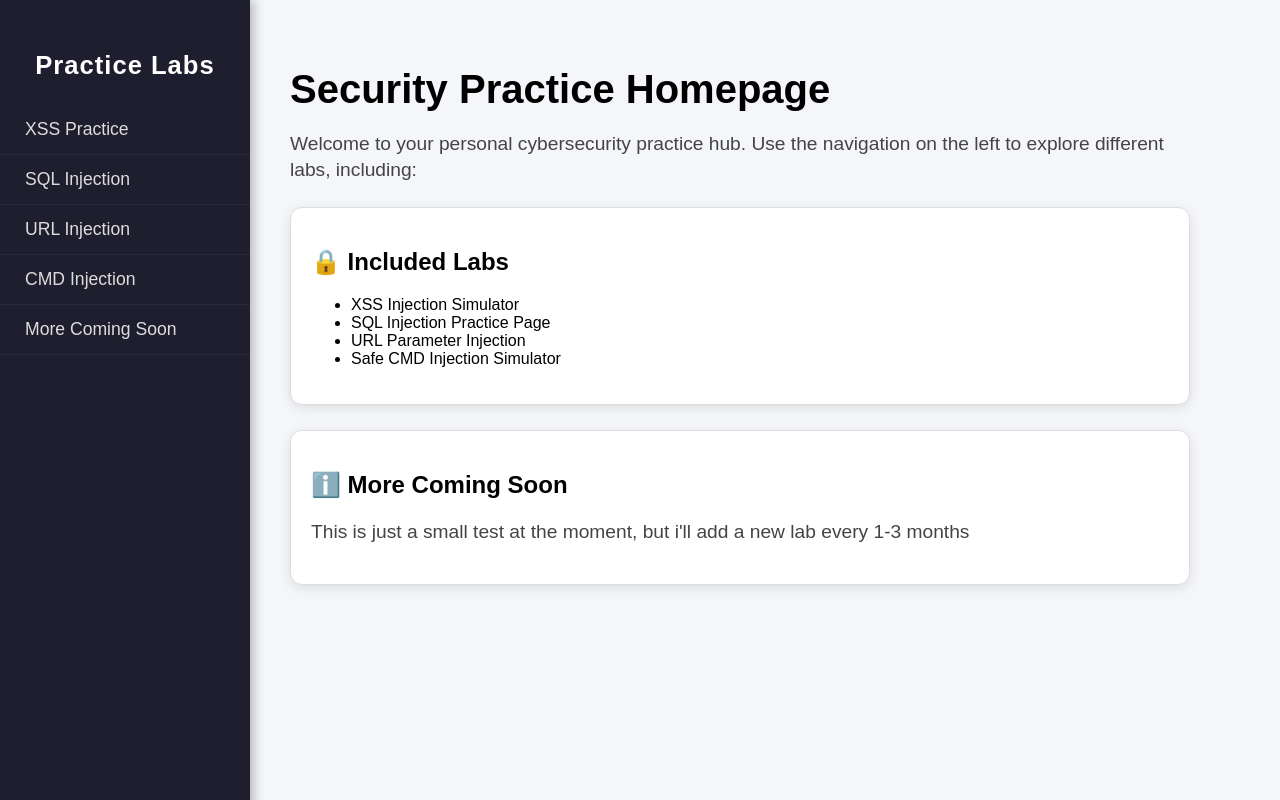
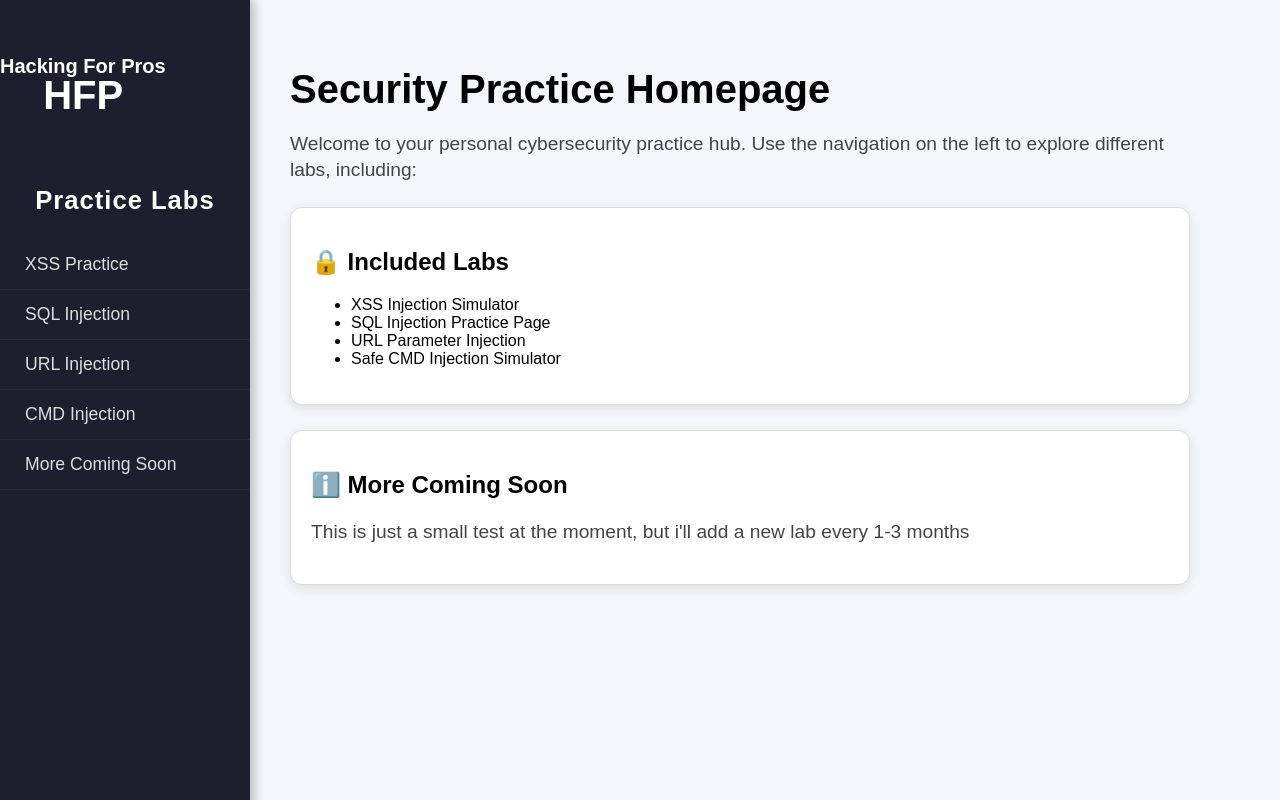
Before and after one commit to stirlinggee-crypto/inj_home, a plain HTML site: page index.html in a window 1280 px wide. Drawn offline with Linux system fonts and the light colour scheme.

Commit message:
Update index.html

```diff
--- a/index.html
+++ b/index.html
@@ -4,6 +4,7 @@
   <meta name="google-site-verification" content="g0L7jzYSQvylUB1k37cnX_mddHK7R1tU4Cxwxtn3Wek" />
   <meta name="description" content="A free coding and hacking course with anything you will need to get started. (please click the link)">
   <meta name="keywords" content="hacking, free, couse, code, injection, SQL, cmd">
+  <meta name="author" content="HFP">
   <meta charset="UTF-8">
   <title>Security Practice Labs</title>
   <meta name="viewport" content="width=device-width, initial-scale=1">
@@ -87,6 +88,11 @@
 
   <!-- Sidebar -->
   <div class="sidebar">
+    <h1>
+      <ruby>HFP
+        <rt>Hacking For Pros</rt>
+      </ruby>
+    <h1>
     <h2>Practice Labs</h2>
 
     <div class="nav-links">
```
